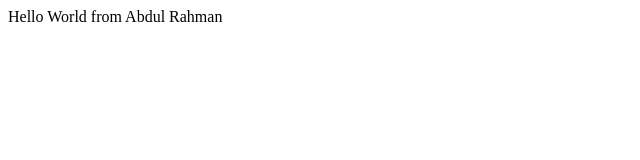
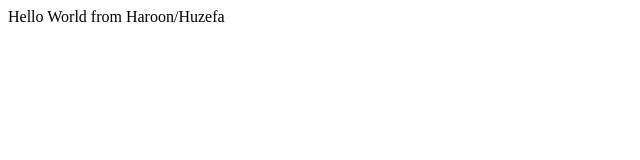
Before and after one commit to chrehman/Assignment, a plain HTML site: page index.html in a window 1280 px wide. Shown: the full height of the page, 0-640 px from the left. Drawn offline with Linux system fonts and the light colour scheme.

Commit message:
Updated index.html

```diff
--- a/index.html
+++ b/index.html
@@ -6,7 +6,7 @@
 </head>
 <body>
     <div>
-        Hello World from Abdul Rahman
+        Hello World from Haroon/Huzefa
     </div>
 </body>
 </html>
```
